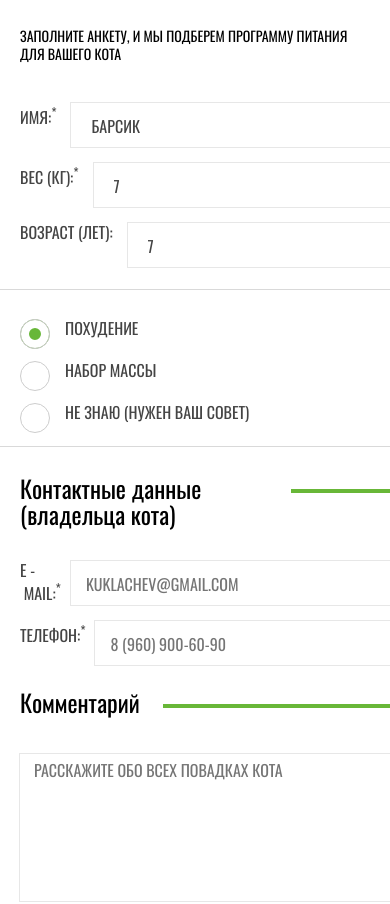
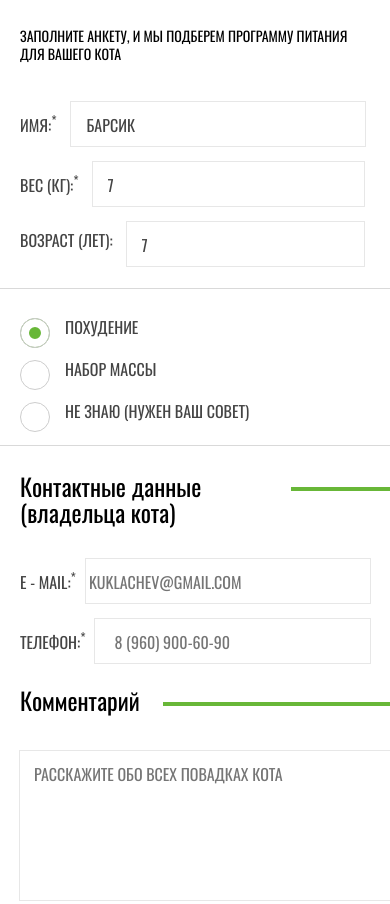
Before and after one commit to htmlacademy-adaptive/2318767-cat-energy-29, a website: page source/form.html in a window 390 px wide. Shown: the part 135-1039 px from the top of the page. Drawn offline with nearby package versions, Linux system fonts and the light colour scheme; files that its build step writes are made by us from their sources.

Commit message:
ФИнал

```diff
--- a/source/form.html
+++ b/source/form.html
@@ -45,13 +45,13 @@
         <div class="form__wrapper">
           <fieldset class="form__group">
             <legend class="visually-hidden">Данные кота:</legend>
-            <label class="form__label"><span>Имя:<sup>*</sup></span>
+            <label class="form__label"><span class="form__label--input">Имя:<sup>*</sup></span>
               <input class="form__input" type="text" name="name" value="Барсик" required>
             </label>
-            <label class="form__label"><span>Вес&nbsp;(кг):<sup>*</sup></span>
+            <label class="form__label"><span class="form__label--input">Вес&nbsp;(кг):<sup>*</sup></span>
               <input class="form__input" type="number" name="weight" value="7" required>
             </label>
-            <label class="form__label"><span>Возраст&nbsp;(лет):</span>
+            <label class="form__label"><span class="form__label--input">Возраст&nbsp;(лет):</span>
               <input class="form__input" type="number" name="age" value="7" required>
             </label>
           </fieldset>
@@ -67,10 +67,10 @@
         </div>
         <fieldset class="form__group form__group--contacts">
           <legend class="form__legend form__legend--contacts">Контактные данные (владельца кота)</legend>
-          <label class="form__label form__label--email"><span>E&nbsp;-&nbsp;mail:<sup>*</sup></span>
+          <label class="form__label form__label--email"><span class="form__label--input">E&nbsp;-&nbsp;mail:<sup>*</sup></span>
             <input class="form__input " type="email" name="email-owner" placeholder="kuklachev@gmail.com" required>
           </label>
-          <label class="form__label form__label--phone"><span>Телефон:<sup>*</sup></span>
+          <label class="form__label form__label--phone"><span class="form__label--input">Телефон:<sup>*</sup></span>
             <input class="form__input" type="tel" name="phone" placeholder="8 (960) 900-60-90" pattern="\8\s?[\(]{0,1}9[0-9]{2}[\)]{0,1}\s?\d{3}[-]" required>
           </label>
         </fieldset>
@@ -104,7 +104,7 @@
             <span>Санкт-Петербург</span>
           </address>
         </div>
-        <iframe class="contacts__map" src="https://www.google.com/maps/embed?pb=!1m18!1m12!1m3!1d1998.6037915710024!2d30.318176492393334!3d59.938716410235855!2m3!1f0!2f0!3f0!3m2!1i1024!2i768!4f13.1!3m3!1m2!1s0x4696310fca145cc1%3A0x42b32648d8238007!2z0JHQvtC70YzRiNCw0Y8g0JrQvtC90Y7RiNC10L3QvdCw0Y8g0YPQuy4sIDE5LzgsINCh0LDQvdC60YIt0J_QtdGC0LXRgNCx0YPRgNCzLCAxOTExODY!5e0!3m2!1sru!2sru!4v1681976515788!5m2!1sru!2sru" width="320" height="362" style="border:0;" allowfullscreen="" loading="lazy" referrerpolicy="no-referrer-when-downgrade"
+        <iframe class="contacts__map" src="https://www.google.com/maps/embed?pb=!1m18!1m12!1m3!1d1998.6037915710024!2d30.318176492393334!3d59.938716410235855!2m3!1f0!2f0!3f0!3m2!1i1024!2i768!4f13.1!3m3!1m2!1s0x4696310fca145cc1%3A0x42b32648d8238007!2z0JHQvtC70YzRiNCw0Y8g0JrQvtC90Y7RiNC10L3QvdCw0Y8g0YPQuy4sIDE5LzgsINCh0LDQvdC60YIt0J_QtdGC0LXRgNCx0YPRgNCzLCAxOTExODY!5e0!3m2!1sru!2sru!4v1681976515788!5m2!1sru!2sru" width="320" height="362" allowfullscreen="" loading="lazy" referrerpolicy="no-referrer-when-downgrade"
           title="Офис компании по адресу улица Большая Конюшенная, дом 19/8 Санкт-Петербург">
         </iframe>
       </section>
--- a/source/sass/blocks/button.scss
+++ b/source/sass/blocks/button.scss
@@ -32,8 +32,9 @@
 
 .button--primary {
 
+  display: block;
+
   @media (min-width: $tablet-width) {
-    display: block;
     margin-left: 61px;
     margin-right: 329px;
   }
--- a/source/sass/blocks/contacts.scss
+++ b/source/sass/blocks/contacts.scss
@@ -33,7 +33,7 @@
   }
 
   @media (min-width: $desktop-width) {
-    padding: 56px 79px 58px;
+    padding: 56px 88px 58px;
     grid-row: 2 / 3;
     grid-column: 2 / 3;
     z-index: 2;
--- a/source/sass/blocks/form.scss
+++ b/source/sass/blocks/form.scss
@@ -42,12 +42,13 @@
   color: #000000;
   margin-top: 13px;
   padding-right: 8px;
+  margin-bottom: 22px;
 
   @media (min-width: $tablet-width) {
     font-size: 20px;
     line-height: 150%;
     padding-right: 242px;
-    margin-bottom: 41px;
+    margin-bottom: 46px;
   }
 
   @media (min-width: $desktop-width) {
@@ -77,7 +78,7 @@
   color: #000000;
   padding-top: 20px;
   padding-left: 0;
-  margin-bottom: 8px;
+  margin-bottom: 17px;
   position: relative;
 
   @media (min-width: $tablet-width) {
@@ -89,20 +90,20 @@
 .form__legend--comments {
   padding-top: 2px;
   padding-right: 23px;
-  margin-bottom: 13px;
+  margin-bottom: 21px;
   background-color: #ffffff;
   margin-left: -20px;
   padding-left: 20px;
 
   @media (min-width: 768px) {
-    margin-bottom: 51px;
+    margin-bottom: 69px;
     padding-right: 39px;
     padding-left: 39px;
     margin-left: -40px;
   }
 
   @media (min-width: $desktop-width) {
-    margin-bottom: 77px;
+    margin-bottom: 87px;
   }
 }
 
@@ -116,6 +117,7 @@
   padding-left: 20px;
 
   @media (min-width: $tablet-width) {
+    padding-top: 26px;
     margin-bottom: 34px;
     padding-right: 41px;
     padding-left: 39px;
@@ -129,14 +131,14 @@
 }
 
 .form__legend--contacts {
-  padding-top: 19px;
+  padding-top: 27px;
   margin-right: 79px;
   background-color: #ffffff;
   margin-left: -20px;
   padding-left: 20px;
 
   @media (min-width: $tablet-width) {
-    margin-bottom: 51px;
+    margin-bottom: 56px;
     padding-right: 39px;
     padding-left: 39px;
     margin-left: -40px;
@@ -159,9 +161,10 @@
   padding-right: 0;
   padding-top: 26px;
   position: relative;
+  margin-bottom: -9px;
 
   @media (min-width: $tablet-width) {
-    padding-bottom: 50px;
+    padding-bottom: 42px;
   }
 
   @media (min-width: $desktop-width) {
@@ -178,12 +181,12 @@
   @media (min-width: $tablet-width) {
     border: 1px solid #e7e7e7;
     padding-bottom: 5px;
-    margin-bottom: 56px;
+    margin-bottom: 48px;
     padding-left: 28px;
   }
 
   @media (min-width: $desktop-width) {
-    padding-top: 29px;
+    padding-top: 23px;
     padding-bottom: 4px;
   }
 }
@@ -212,15 +215,15 @@
 
 .form__input {
   position: relative;
-  padding: 11px 0 9px 20px;
+  padding: 11px 0 9px 15px;
   min-height: 24px;
   margin-top: 0;
   margin-left: 0;
   margin-right: 0;
-  flex-shrink: 0;
   border: none;
   outline: 1px solid #e7e7e7;
   width: 100%;
+  top: -9px;
 
   @media (min-width: $tablet-width) {
     padding: 11px 20px;
@@ -257,22 +260,53 @@
   appearance: none;
   /* stylelint-disable-next-line property-no-vendor-prefix*/
   -moz-appearance: textfield;
+  left: -6px;
+}
+
+.form__input[type="text"] {
+  right: 5px;
 }
 
 .form__input[type="email"] {
-  padding-left: 15px;
+  padding-left: 3px;
+  padding-top: 11px;
 
   @media (min-width: $tablet-width) {
-    padding-left: 20px;
+    padding-left: 5px;
+    padding-top: 11px;
+    width: 510px;
+    height: 31px;
+    top: -6px;
+  }
+
+  @media (min-width: $desktop-width) {
+    padding-left: 4px;
+    padding-top: 11px;
+    width: 454px;
+    height: 32px;
+    top: -6px;
   }
 }
 
 .form__input[type="tel"] {
-  padding-left: 15px;
+  padding-left: 19px;
 
   @media (min-width: $tablet-width) {
-    padding-left: 20px;
+    padding-left: 14px;
   }
+
+  @media (min-width: $desktop-width) {
+    padding-left: 17px;
+    padding-top: 15px;
+    width: 436px;
+    height: 30px;
+    top: -6px;
+  }
+}
+
+.form__label--input {
+  max-width: 120px;
+  flex-shrink: 0;
 }
 
 .form__label--email {
@@ -283,13 +317,13 @@
     background-color: #000000;
     width: 20px;
     height: 20px;
-    right: 15px;
-    top: 14px;
+    top: 3px;
+    right: 13px;
     box-sizing: border-box;
 
     @media (min-width: $tablet-width) {
-      right: 17px;
-      top: 16px;
+      right: 21px;
+      top: 10px;
     }
 
     @media (min-width: $desktop-width) {
@@ -321,12 +355,12 @@
     background-color: #000000;
     width: 15px;
     height: 15px;
-    right: 17px;
-    top: 15px;
+    right: 16px;
+    top: 5px;
 
     @media (min-width: $tablet-width) {
-      width: 17px;
-      height: 17px;
+      width: 19px;
+      height: 24px;
     }
   }
 
@@ -345,16 +379,16 @@
 
 .form__input--comments {
   min-height: 130px;
-  padding: 7px 14px 10px;
+  padding: 14px 14px 5px;
 
   @media (min-width: $tablet-width) {
     min-height: 150px;
-    padding: 11px 18px;
+    padding: 11px 20px;
     width: auto;
   }
 
   @media (min-width: $desktop-width) {
-    margin-bottom: 16px;
+    margin-bottom: 13px;
   }
 }
 
@@ -362,13 +396,18 @@
   position: relative;
   display: flex;
   align-items: flex-start;
-  gap: 15px;
+  gap: 20px;
   margin-bottom: 16px;
   cursor: pointer;
 
   @media (min-width: $tablet-width) {
-    margin-bottom: 20px;
-    gap: 15px;
+    margin-bottom: 23px;
+    gap: 18px;
+  }
+
+  @media (min-width: $desktop-width) {
+    margin-bottom: 23px;
+    gap: 18px;
   }
 }
 
@@ -377,12 +416,12 @@
   padding-left: 45px;
 
   @media (min-width: $tablet-width) {
-    padding-left: 60px;
+    padding-left: 58px;
   }
 }
 
 .form__label--checkbox {
-  padding-left: 45px;
+  padding-left: 44px;
   margin-bottom: 25px;
 
   @media (min-width: $tablet-width) {
@@ -479,6 +518,7 @@
   left: 0;
   cursor: pointer;
   box-sizing: border-box;
+  top: -6px;
 
   @media (min-width: $tablet-width) {
     width: 40px;
@@ -499,6 +539,7 @@
   left: 0;
   cursor: pointer;
   box-sizing: border-box;
+  top: -5px;
 
   @media (min-width: $tablet-width) {
     width: 40px;
@@ -511,6 +552,7 @@
   font-family: "Lato", "Arial", sans-serif;
   text-align: center;
   margin-top: 22px;
+  margin-bottom: 21px;
 
   @media (min-width: $tablet-width) {
     grid-area: note;
@@ -518,7 +560,7 @@
     font-size: 16px;
     line-height: 16px;
     margin-top: 15px;
-    margin-bottom: 22px;
+    margin-bottom: 25px;
   }
 }
 
@@ -531,6 +573,7 @@
     display: grid;
     grid-template-columns: 1fr 1fr;
     column-gap: 78px;
+    padding-bottom: 46px;
   }
 }
 
@@ -540,11 +583,11 @@
   border: 2px solid #68b738;
   width: 100vw;
   z-index: -1;
-  top: -46px;
+  top: -55px;
   left: calc((100% - 100vw) / 2);
 
   @media (min-width: $tablet-width) {
-    top: -64px;
+    top: -69px;
   }
 
   @media (min-width: $desktop-width) {
@@ -558,15 +601,15 @@
   border: 2px solid #68b738;
   width: 100vw;
   z-index: -1;
-  top: -24px;
+  top: -32px;
   left: calc((100% - 100vw) / 2);
 
   @media (min-width: $tablet-width) {
-    top: -65px;
+    top: -86px;
   }
 
   @media (min-width: $desktop-width) {
-    top: -91px;
+    top: -102px;
   }
 }
 
--- a/source/sass/blocks/main-nav.scss
+++ b/source/sass/blocks/main-nav.scss
@@ -94,8 +94,8 @@
   position: absolute;
   cursor: pointer;
   content: "";
-  top: 16px;
-  right: 23px;
+  top: 17px;
+  right: 19px;
   width: 30px;
   height: 20px;
   border: none;
```
Also changed, not shown: source/catalog.html (+1 -1 lines), source/index.html (+1 -1 lines).
